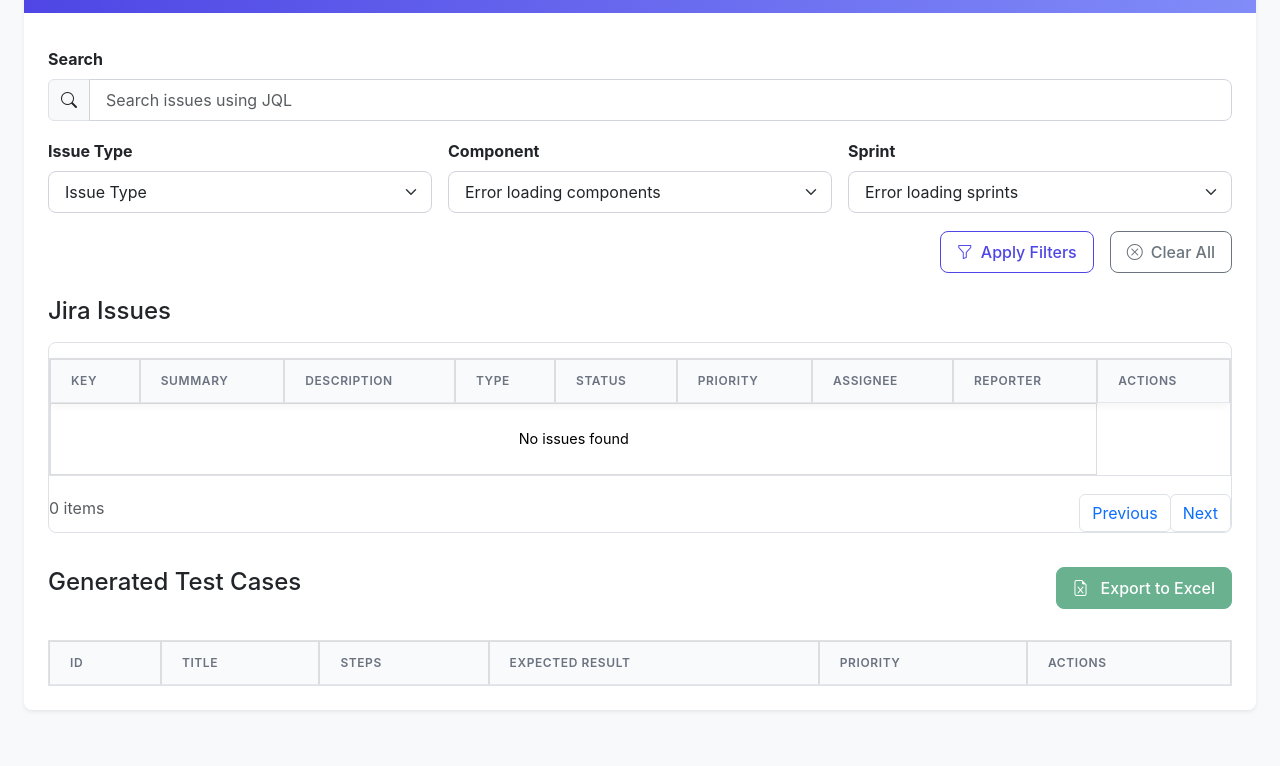
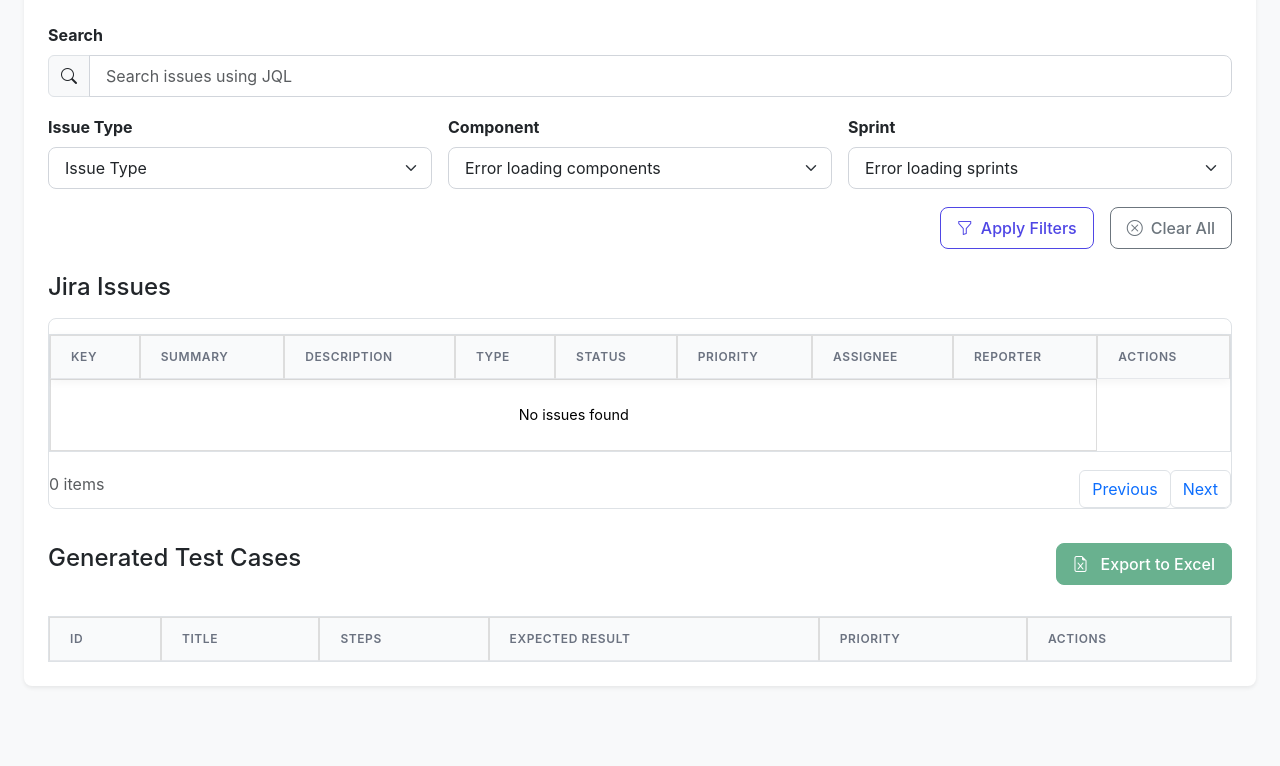
Before and after one commit to mario1918/TestCaseGenie, a plain HTML site: page Frontend/index.html in a window 1280 px wide. Shown: the part 101-867 px from the top of the page. After the commit the page ends 819 px from the top, so only its background shows below. Drawn offline with nearby package versions, Linux system fonts and the light colour scheme; no server answers.

Commit message:
fixing card y paddings

```diff
--- a/Frontend/index.html
+++ b/Frontend/index.html
@@ -15,7 +15,7 @@
   <link rel="stylesheet" href="styles.css" />
 </head>
 <body class="bg-light">
-  <div class="container-fluid px-4 py-4">
+  <div class="container-fluid ">
     <div class="row g-4">
       <div class="col-12">
         <div class="card border-0 shadow-sm rounded-3 overflow-hidden">
```
